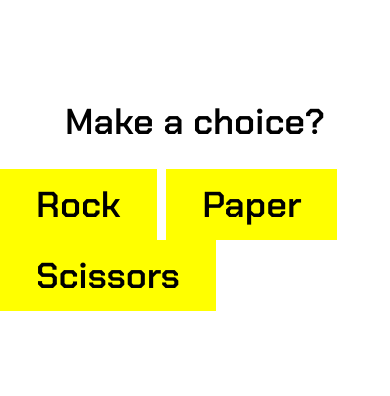
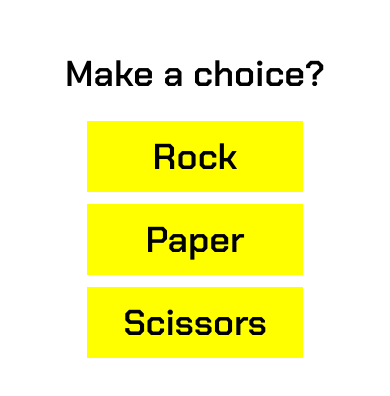
Before and after one commit to pmigix/rps, a plain HTML site: page index.html in a window 390 px wide. Shown: the part 206-602 px from the top of the page. Drawn offline with Linux system fonts and the light colour scheme.

Commit message:
Fix layout on smaller screens

```diff
--- a/style.css
+++ b/style.css
@@ -28,3 +28,17 @@
     color: yellow;
     background-color: black;
 }
+
+@media only screen and (max-width: 768px) {
+    body {
+        margin: 0 1rem;
+    }
+    div {
+        display: flex;
+        flex-direction: column;
+        gap: .5rem;
+    }
+    .results {
+        text-align: center;
+    }
+}
```
